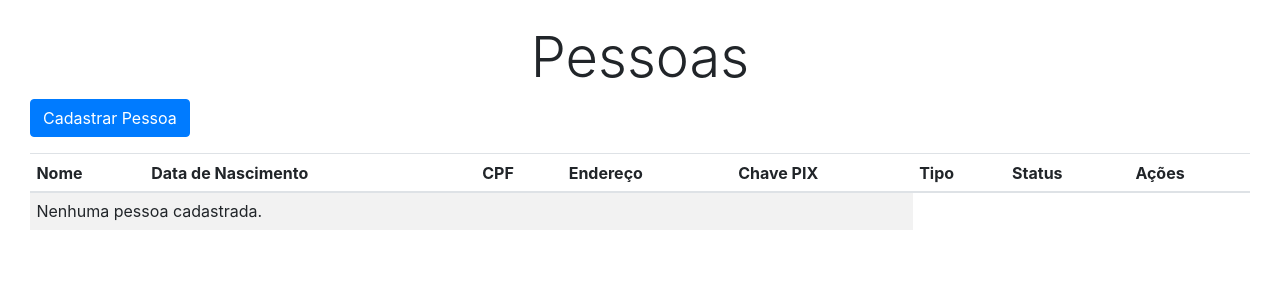
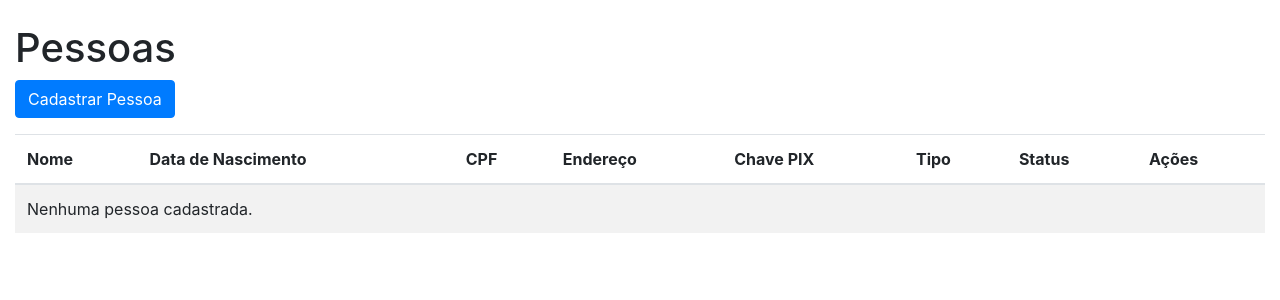
Before and after one commit to marcosweippert/erent, a Django app: page /pessoas/ in a window 1280 px wide. Shown: the part 56-356 px from the top of the page. Run offline with Django 5.2, Linux system fonts and the light colour scheme; data that the repository does not hold is empty; some libraries are stand-ins or nearby versions.

Commit message:
Pessoa List Update

```diff
--- a/templates/pessoa/pessoa_list.html
+++ b/templates/pessoa/pessoa_list.html
@@ -1,20 +1,7 @@
 {% extends "base.html" %}
 {% block title %}Pessoas - Administração de Imóveis{% endblock %}
 {% block content %}
-{% block extra_css %}
-<style>
-  /* Aumenta o padding das células da tabela para melhorar a visualização */
-  .table td, .table th {
-      padding: 0.4rem;
-  }
-  /* Força a tabela a ocupar 100% da largura disponível */
-  .table {
-      width: 100% !important;
-  }
-</style>
-{% endblock %}
-<div class="container-fluid mt-4">
-  <h1 class="display-4 text-center">Pessoas</h1>
+<h1>Pessoas</h1>
 <a href="{% url 'pessoa_create' %}" class="btn btn-primary mb-3">Cadastrar Pessoa</a>
 <table class="table table-striped">
   <thead>
@@ -37,8 +24,8 @@
       <td>{{ pessoa.cpf }}</td>
       <td>{{ pessoa.endereco }}</td>
       <td>{{ pessoa.chave_pix }}</td>
+      <td>{{ pessoa.get_tipo_display }}</td>
       <td>{{ pessoa.status }}</td>
-      <td>{{ pessoa.get_tipo_display }}</td>
       <td>
         <a href="{% url 'pessoa_detail' pessoa.pk %}" class="btn btn-info btn-sm">Detalhes</a>
         <a href="{% url 'pessoa_update' pessoa.pk %}" class="btn btn-warning btn-sm">Editar</a>
@@ -47,7 +34,7 @@
     </tr>
     {% empty %}
     <tr>
-      <td colspan="5">Nenhuma pessoa cadastrada.</td>
+      <td colspan="8">Nenhuma pessoa cadastrada.</td>
     </tr>
     {% endfor %}
   </tbody>
```
